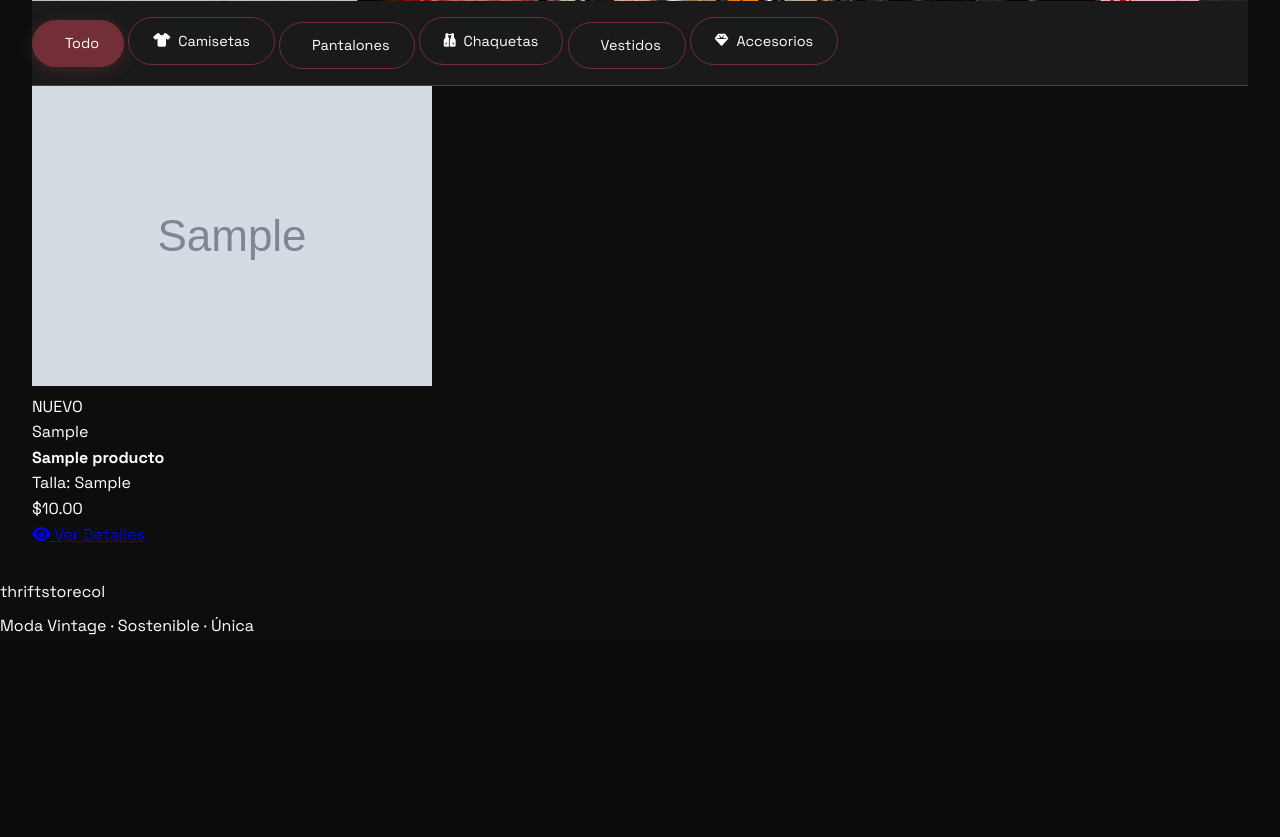
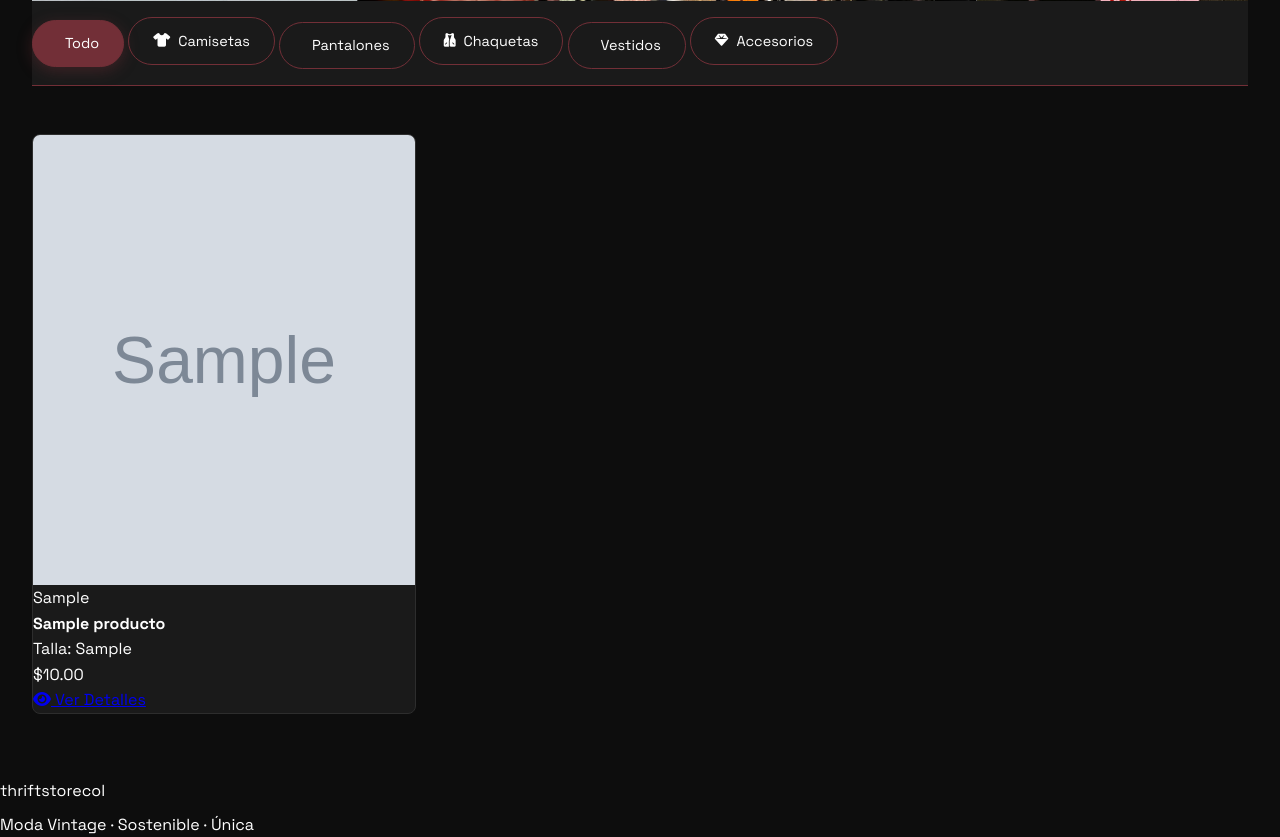
Before and after one commit to raesttleten/tienda-ropa-upcycling, a FastAPI app: page / in a window 1280 px wide. Shown: the part 676-1513 px from the top of the page. Before the commit the page ends 1311 px from the top, so only its background shows below. Run offline with FastAPI, Linux system fonts and the light colour scheme; tables that the repository leaves empty hold one stand-in row (values such as "Sample post"); grey boxes marked "Sample" are stand-in pictures.

Commit message:
los productos grid son puestos

```diff
--- a/static/css/style.css
+++ b/static/css/style.css
@@ -192,3 +192,45 @@ main {
 .categoria-btn i {
     font-size: 0.85rem;
 }
+.productos {
+    margin-top: 3rem;
+}
+
+.productos-grid {
+    display: grid;
+    grid-template-columns: repeat(auto-fill, minmax(320px, 1fr));
+    gap: 2rem;
+    margin: 2rem 0;
+}
+
+.producto-card {
+    background: var(--dark-gray);
+    border: 1px solid var(--medium-gray);
+    border-radius: 8px;
+    overflow: hidden;
+    transition: all 0.4s ease;
+}
+
+.producto-card:hover {
+    transform: translateY(-8px);
+    box-shadow: 0 15px 40px rgba(114, 47, 55, 0.3);
+    border-color: var(--wine);
+}
+
+.producto-img-container {
+    position: relative;
+    height: 450px;
+    overflow: hidden;
+    background: var(--medium-gray);
+}
+
+.producto-card img {
+    width: 100%;
+    height: 100%;
+    object-fit: cover;
+    transition: transform 0.5s ease;
+}
+
+.producto-card:hover img {
+    transform: scale(1.08);
+}
```
